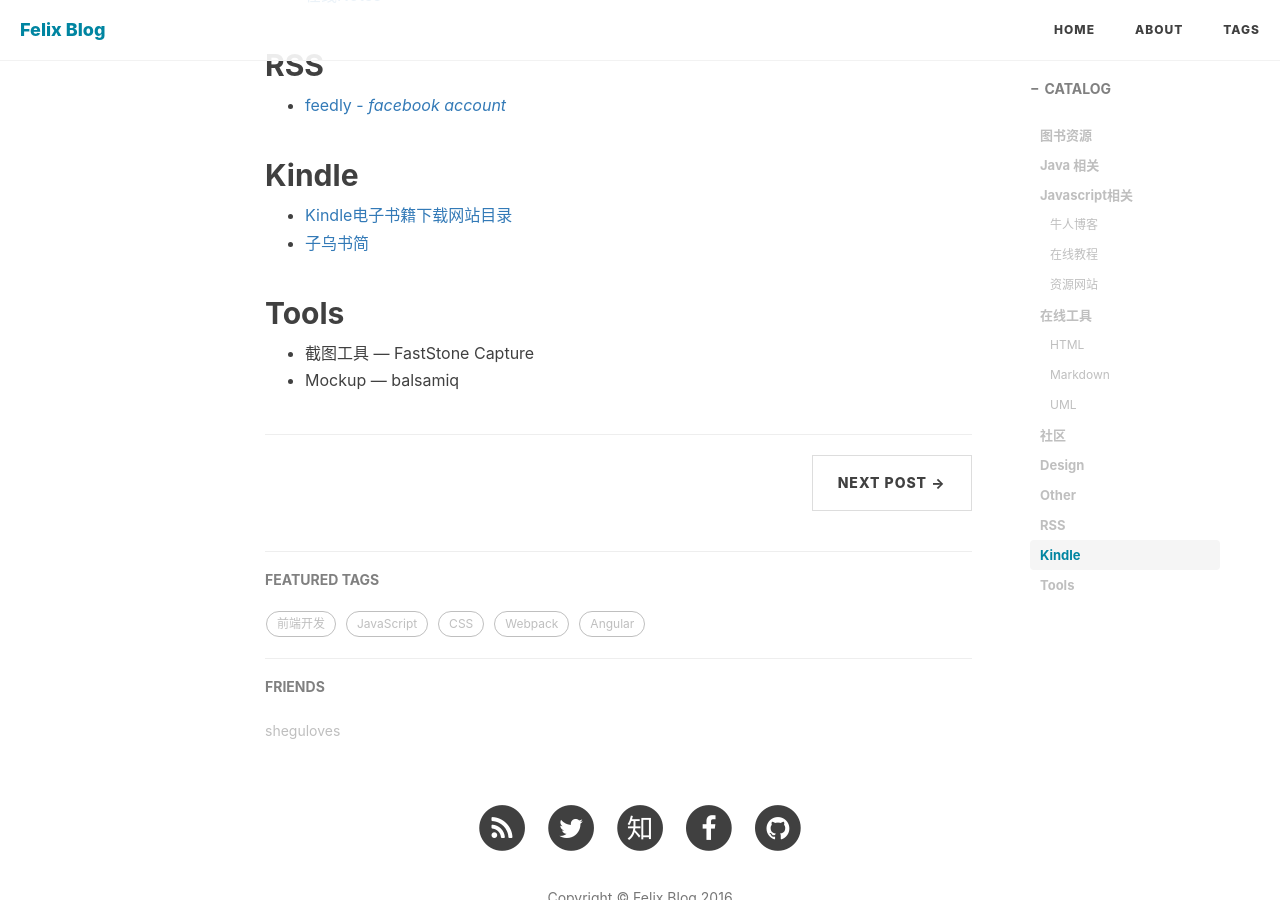
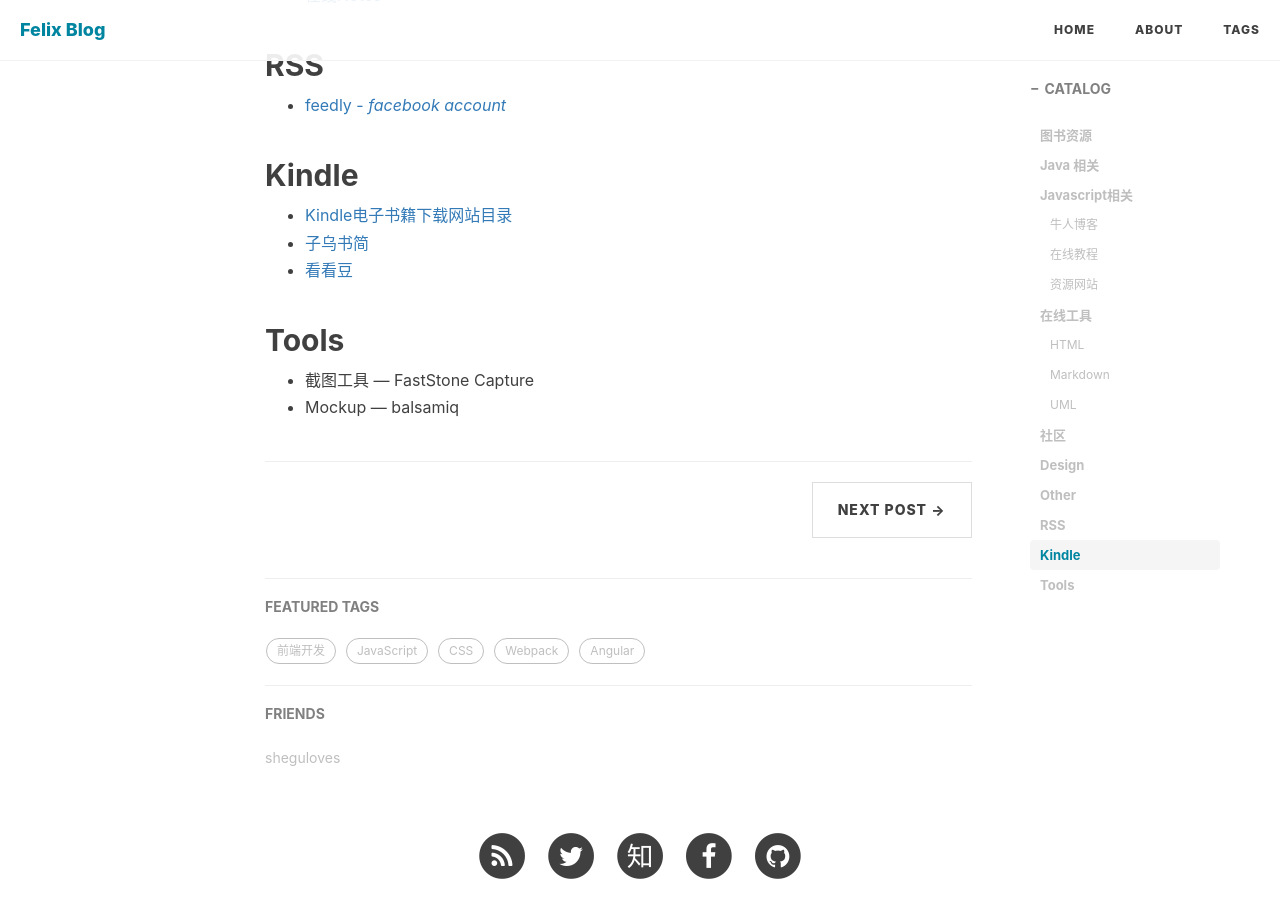
Before and after one commit to sheguloves/blog, a Jekyll site: the page built from _posts/2015-08-05-learning-resource.md, in a window 1280 px wide and 900 px high, scrolled down 3127 px. Built offline with Jekyll 4.4.1, drawn with Linux system fonts in a browser that asks for light colours; nearby versions of some CDN libraries; comment, search, counter and statistics services are not loaded.

Commit message:
Update learning resource

```diff
--- a/_posts/2015-08-05-learning-resource.md
+++ b/_posts/2015-08-05-learning-resource.md
@@ -117,6 +117,7 @@ tags:
 
 * [Kindle电子书籍下载网站目录](https://www.douban.com/group/topic/27867255/)
 * [子乌书简](http://book.zi5.me/)
+* [看看豆](http://kankandou.com/)
 
 ## Tools
 
```
